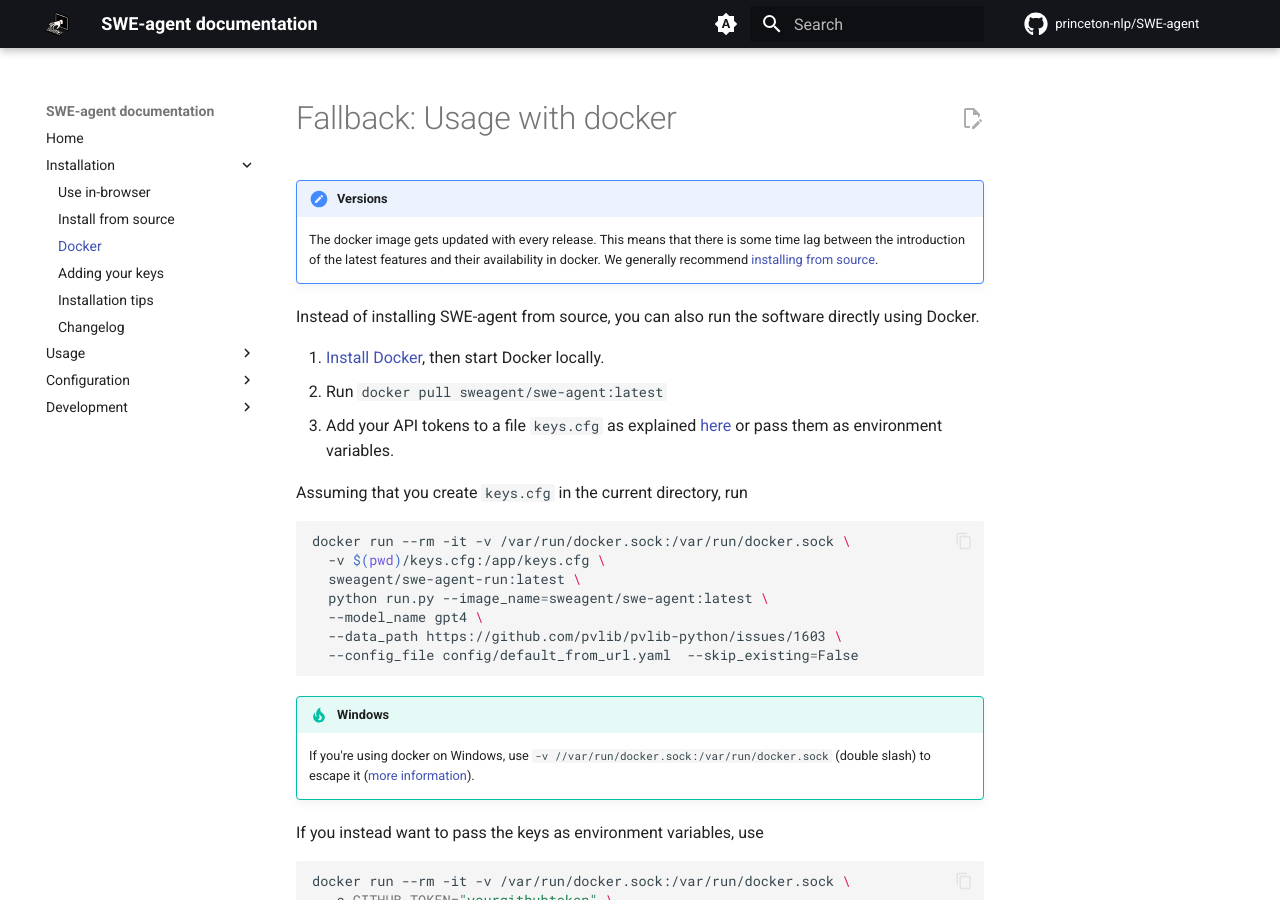
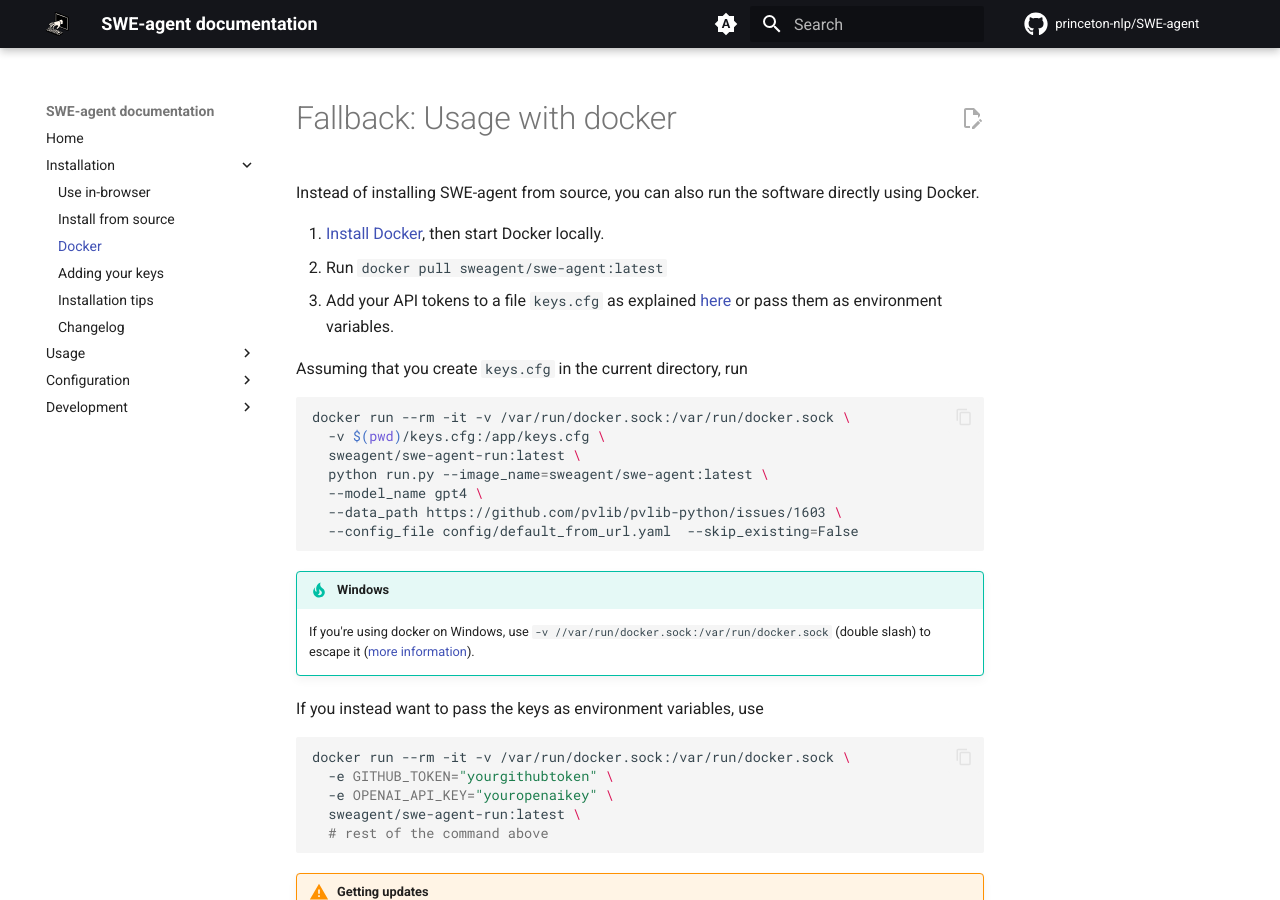
Before and after one commit to princeton-nlp/SWE-agent, an MkDocs documentation site: the page built from docs/installation/docker.md, in a window 1280 px wide and 900 px high. Built offline with MkDocs 1.6.1 and Material for MkDocs 9.7.7, drawn with Linux system fonts in a browser that asks for light colours; comment, search, counter and statistics services are not loaded.

Commit message:
CI: Release to dockerhub via github actions (#440)
* CI: Release to dockerhub via github actions

* Checkout code

* Fix name

[skip ci]

* Run daily by midnight

* Doc: remove notice about later docker images

```diff
--- a/docs/installation/docker.md
+++ b/docs/installation/docker.md
@@ -1,10 +1,4 @@
 # Fallback: Usage with docker
-
-!!! note "Versions"
-    The docker image gets updated with every release. This means that there is some
-    time lag between the introduction of the latest features and their availability
-    in docker.
-    We generally recommend [installing from source](source.md).
 
 Instead of installing SWE-agent from source, you can also run the software directly using Docker.
 
```
Also changed, not shown: 1 other file.
